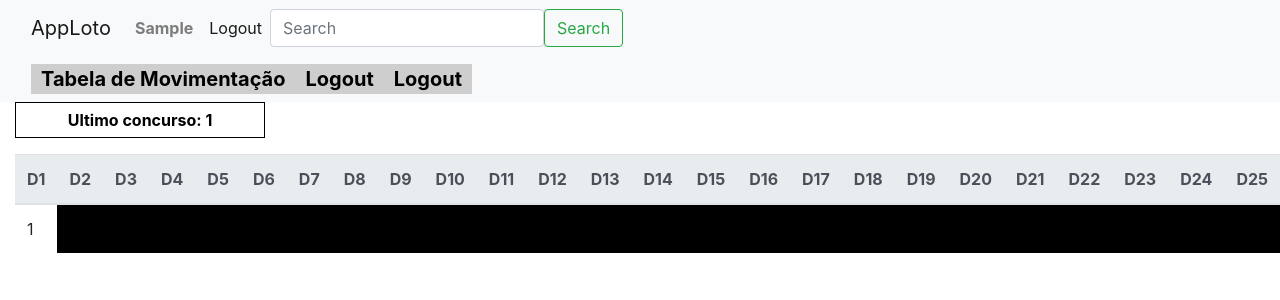
After one commit to alexdeitos/Playloto, a Django app: page /mov in a window 1280 px wide. The commit adds this page. Shown: the top 300 px of the page. Run offline with Django 4.2, Linux system fonts and the light colour scheme; a user stored in the database is signed in; tables that the repository leaves empty hold one stand-in row (values such as "Sample post"); some libraries are stand-ins or nearby versions.

Commit message:
tabela movimento.html

```diff
--- /dev/null
+++ b/apploto/templates/TabelaMovimento.html
@@ -0,0 +1,191 @@
+{% extends 'base.html' %}
+{% block title %}
+Tabela de Movimentação
+{% endblock %}
+{% block conteudo %}
+<div class="container-fluid">
+    <p style="color: black;font-weight: bolder;border: 1px solid black;display: block;width: 250px; padding: 5px;text-align: center;">Ultimo concurso: {{ last_concurso }}</p>
+    <table class="table">
+        <thead class="thead-light">
+            <tr>
+                <th scope="col">D1</th>
+                <th scope="col">D2</th>
+                <th scope="col">D3</th>
+                <th scope="col">D4</th>
+                <th scope="col">D5</th>
+                <th scope="col">D6</th>
+                <th scope="col">D7</th>
+                <th scope="col">D8</th>
+                <th scope="col">D9</th>
+                <th scope="col">D10</th>
+                <th scope="col">D11</th>
+                <th scope="col">D12</th>
+                <th scope="col">D13</th>
+                <th scope="col">D14</th>
+                <th scope="col">D15</th>
+                <th scope="col">D16</th>
+                <th scope="col">D17</th>
+                <th scope="col">D18</th>
+                <th scope="col">D19</th>
+                <th scope="col">D20</th>
+                <th scope="col">D21</th>
+                <th scope="col">D22</th>
+                <th scope="col">D23</th>
+                <th scope="col">D24</th>
+                <th scope="col">D25</th>
+            </tr>
+        </thead>
+        {% if vetJogos %}
+        {% for jogo in vetJogos %}
+        <tr>
+            {% if jogo.0 == 'x' %}
+            <td style="background-color:black;"></td>
+            {% else %}
+            <td style="background-color:808080">{{ jogo.0 }}</td>
+            {% endif %}
+            {% if jogo.1 == 'x' %}
+            <td style="background-color:black;"></td>
+            {% else %}
+            <td style="background-color:808080">{{ jogo.1 }}</td>
+            {% endif %}
+            {% if jogo.2 == 'x' %}
+            <td style="background-color:black;"></td>
+            {% else %}
+            <td style="background-color:808080">{{ jogo.2 }}</td>
+            {% endif %}
+            {% if jogo.3 == 'x' %}
+            <td style="background-color:black;"></td>
+            {% else %}
+            <td style="background-color:808080">{{ jogo.3 }}</td>
+            {% endif %}
+            {% if jogo.4 == 'x' %}
+            <td style="background-color:black;"></td>
+            {% else %}
+            <td style="background-color:808080">{{ jogo.4 }}</td>
+            {% endif %}
+            {% if jogo.5 == 'x' %}
+            <td style="background-color:black;"></td>
+            {% else %}
+            <td style="background-color:808080">{{ jogo.5 }}</td>
+            {% endif %}
+            {% if jogo.6 == 'x' %}
+            <td style="background-color:black;"></td>
+            {% else %}
+            <td style="background-color:808080">{{ jogo.6 }}</td>
+            {% endif %}
+            {% if jogo.7 == 'x' %}
+            <td style="background-color:black;"></td>
+            {% else %}
+            <td style="background-color:808080">{{ jogo.7 }}</td>
+            {% endif %}
+            {% if jogo.8 == 'x' %}
+            <td style="background-color:black;"></td>
+            {% else %}
+            <td style="background-color:808080">{{ jogo.8 }}</td>
+            {% endif %}
+            {% if jogo.9 == 'x' %}
+            <td style="background-color:black;"></td>
+            {% else %}
+            <td style="background-color:808080">{{ jogo.9 }}</td>
+            {% endif %}
+            {% if jogo.10 == 'x' %}
+            <td style="background-color:black;"></td>
+            {% else %}
+            <td style="background-color:808080">{{ jogo.10 }}</td>
+            {% endif %}
+            {% if jogo.11 == 'x' %}
+            <td style="background-color:black;"></td>
+            {% else %}
+            <td style="background-color:808080">{{ jogo.11 }}</td>
+            {% endif %}
+            {% if jogo.12 == 'x' %}
+            <td style="background-color:black;"></td>
+            {% else %}
+            <td style="background-color:808080">{{ jogo.12 }}</td>
+            {% endif %}
+            {% if jogo.13 == 'x' %}
+            <td style="background-color:black;"></td>
+            {% else %}
+            <td style="background-color:808080">{{ jogo.13 }}</td>
+            {% endif %}
+            {% if jogo.14 == 'x' %}
+            <td style="background-color:black;"></td>
+            {% else %}
+            <td style="background-color:808080">{{ jogo.14 }}</td>
+            {% endif %}
+            {% if jogo.15 == 'x' %}
+            <td style="background-color:black;"></td>
+            {% else %}
+            <td style="background-color:808080">{{ jogo.15 }}</td>
+            {% endif %}
+            {% if jogo.16 == 'x' %}
+            <td style="background-color:black;"></td>
+            {% else %}
+            <td style="background-color:808080">{{ jogo.16 }}</td>
+            {% endif %}
+            {% if jogo.17 == 'x' %}
+            <td style="background-color:black;"></td>
+            {% else %}
+            <td style="background-color:808080">{{ jogo.17 }}</td>
+            {% endif %}
+            {% if jogo.18 == 'x' %}
+            <td style="background-color:black;"></td>
+            {% else %}
+            <td style="background-color:808080">{{ jogo.18 }}</td>
+            {% endif %}
+            {% if jogo.19 == 'x' %}
+            <td style="background-color:black;"></td>
+            {% else %}
+            <td style="background-color:808080">{{ jogo.19 }}</td>
+            {% endif %}
+            {% if jogo.20 == 'x' %}
+            <td style="background-color:black;"></td>
+            {% else %}
+            <td style="background-color:808080">{{ jogo.20 }}</td>
+            {% endif %}
+            {% if jogo.21 == 'x' %}
+            <td style="background-color:black;"></td>
+            {% else %}
+            <td style="background-color:808080">{{ jogo.21 }}</td>
+            {% endif %}
+            {% if jogo.22 == 'x' %}
+            <td style="background-color:black;"></td>
+            {% else %}
+            <td style="background-color:808080">{{ jogo.22 }}</td>
+            {% endif %}
+            {% if jogo.23 == 'x' %}
+            <td style="background-color:black;"></td>
+            {% else %}
+            <td style="background-color:808080">{{ jogo.23 }}</td>
+            {% endif %}
+            {% if jogo.24 == 'x' %}
+            <td style="background-color:black;"></td>
+            {% else %}
+            <td style="background-color:808080">{{ jogo.24 }}</td>
+            {% endif %}
+        </tr>
+    {% endfor %}
+    {% endif %}
+</table>
+{% block pagination %}
+{% if is_paginated %}
+<div class="pagination">
+    <span class="page-links">
+        <a href="{{ request.path }}?page=1">Início</a><br>
+        {% if page_obj.has_previous %}
+        <a href="{{ request.path }}?page={{ page_obj.previous_page_number }}">Anterior</a>
+        {% endif %}
+        <span class="page-current">
+            Página {{ page_obj.number }} de {{ page_obj.paginator.num_pages }}.
+        </span>
+        {% if page_obj.has_next %}
+        <a href="{{ request.path }}?page={{ page_obj.next_page_number }}">Próximo</a>
+        {% endif %}
+        <br>
+        <a href="{{ request.path }}?page={{ page_obj.paginator.num_pages }}">Final</a>
+    </span>
+</div>
+{% endif %}
+{% endblock %}
+</div>
+{% endblock %}
--- a/apploto/templates/base.html
+++ b/apploto/templates/base.html
@@ -6,12 +6,13 @@
     <meta name="viewport" content="width=device-width, initial-scale=1, shrink-to-fit=no">
     <title>{% block title %}{% endblock %}</title>
     <link href="{% static 'css/bootstrap.min.css' %}" rel="stylesheet">
+    <link href="{% static 'css/style.css' %}" rel="stylesheet">
   </head>
   <body>
     <header>
       <nav class="navbar navbar-expand-lg navbar-light bg-light">
         <div class="container-fluid">
-          <a class="navbar-brand" href="#">AppLoto</a>
+          <a class="navbar-brand" href="{% url 'apploto:index' %}">AppLoto</a>
           <button class="navbar-toggler" type="button" data-bs-toggle="collapse" data-bs-target="#navbarSupportedContent" aria-controls="navbarSupportedContent" aria-expanded="false" aria-label="Toggle navigation">
             <span class="navbar-toggler-icon"></span>
           </button>
@@ -41,8 +42,34 @@
       </nav>
     </header>
     <section class="corpo">
+      {% if user.is_authenticated %}
+<nav class="navbar navbar-expand-lg navbar-light bg-light">
+    <div class="container-fluid">
+      <button class="navbar-toggler" type="button" data-bs-toggle="collapse" data-bs-target="#navbarSupportedContent1" aria-controls="navbarSupportedContent" aria-expanded="false" aria-label="Toggle navigation">
+        <span class="navbar-toggler-icon"></span>
+      </button>
+      <div class="collapse navbar-collapse" id="navbarSupportedContent1">
+        <ul class="navbar-nav me-auto mb-2 mb-lg-0 menu-index">
+          <li class="nav-item">
+            <li>
+              <a href="{% url 'apploto:mov' %}">Tabela de Movimentação</a>
+            </li>
+            <li>
+              <a href="{% url 'logout'%}?next={{request.path}}">Logout</a>
+            </li>
+            <li>
+              <a href="{% url 'logout'%}?next={{request.path}}">Logout</a>
+            </li>
+          </li>
+        </ul>
+
+      </div>
+    </div>
+  </nav>
+{% endif %}
       {% block conteudo %}
       {% endblock %}
+
     </section>
     <script src="https://cdn.jsdelivr.net/npm/@popperjs/core@2.9.2/dist/umd/popper.min.js" integrity="sha384-IQsoLXl5PILFhosVNubq5LC7Qb9DXgDA9i+tQ8Zj3iwWAwPtgFTxbJ8NT4GN1R8p" crossorigin="anonymous"></script>
     <script src="https://cdn.jsdelivr.net/npm/bootstrap@5.0.2/dist/js/bootstrap.min.js" integrity="sha384-cVKIPhGWiC2Al4u+LWgxfKTRIcfu0JTxR+EQDz/bgldoEyl4H0zUF0QKbrJ0EcQF" crossorigin="anonymous"></script>
--- a/apploto/urls.py
+++ b/apploto/urls.py
@@ -4,5 +4,6 @@ from . import views
 app_name = "apploto"
 
 urlpatterns = [
-    path("",views.Index,name="index")
+    path("",views.Index,name="index"),
+    path("mov", views.TabelaMovimento, name="mov"),
 ]
--- a/apploto/views.py
+++ b/apploto/views.py
@@ -1,6 +1,47 @@
 from django.shortcuts import render
-
+from django.contrib.auth.decorators import login_required
+from .models import Sorteio
 
 # Create your views here.
 def Index(request):
     return render(request, 'index.html')
+
+@login_required
+def TabelaMovimento(request):
+    last = Sorteio.objects.all().latest()
+    last_concurso = last.concurso
+    query_set = Sorteio.objects.values_list('B1','B2','B3','B4','B5','B6','B7','B8','B9','B10','B11','B12','B13','B14','B15').order_by('-concurso')[:10]
+    result = []
+    # lista_games agora é uma lista de jogos de 15 dezenas cada jogo
+    # contador = 0
+
+    for c in query_set:
+        result.append(c)
+    #        contador += 1
+    #        if contador == 11:
+    #            break
+
+    #result.reverse()
+
+    #global i
+
+    #letters = ['A', 'B', 'C', 'D', 'E', 'F', 'G', 'H', 'I', 'J', 'K', 'L', 'M', 'N', 'O', 'P', 'Q', 'R', 'S', 'T',
+    #           'U', 'V', 'W','X','Y','Z', 'AA', 'AB', 'AC']
+    vetJogo = ['x', 'x', 'x', 'x', 'x', 'x', 'x', 'x', 'x', 'x', 'x', 'x', 'x', 'x', 'x',
+               'x', 'x', 'x', 'x', 'x', 'x', 'x', 'x', 'x', 'x']
+
+    vetJogos = list()
+    for sorteio in result:
+        for dezena in sorteio:
+            vetJogo[dezena-1] = dezena
+        vetJogos.append(vetJogo[:])
+        vetJogo.clear()
+        vetJogo = ['x', 'x', 'x', 'x', 'x', 'x', 'x', 'x', 'x', 'x', 'x', 'x', 'x', 'x', 'x',
+                   'x', 'x', 'x', 'x', 'x', 'x', 'x', 'x', 'x', 'x']
+
+    context = {
+        'vetJogos': vetJogos,
+        'last_concurso' : last_concurso,
+    }
+
+    return render(request, 'TabelaMovimento.html',context)
--- /dev/null
+++ b/static/css/style.css
@@ -0,0 +1,10 @@
+ul.menu-index {
+    background-color: #cecece;
+    font-weight: bolder;
+    font-size: 20px;
+}
+ul.menu-index a{
+    color: black;
+    margin: 10px;
+    width: 100%;
+}
```
Also changed, not shown: apploto/templates/index.html (line endings or trailing spaces), playloto/settings.py (line endings or trailing spaces).
